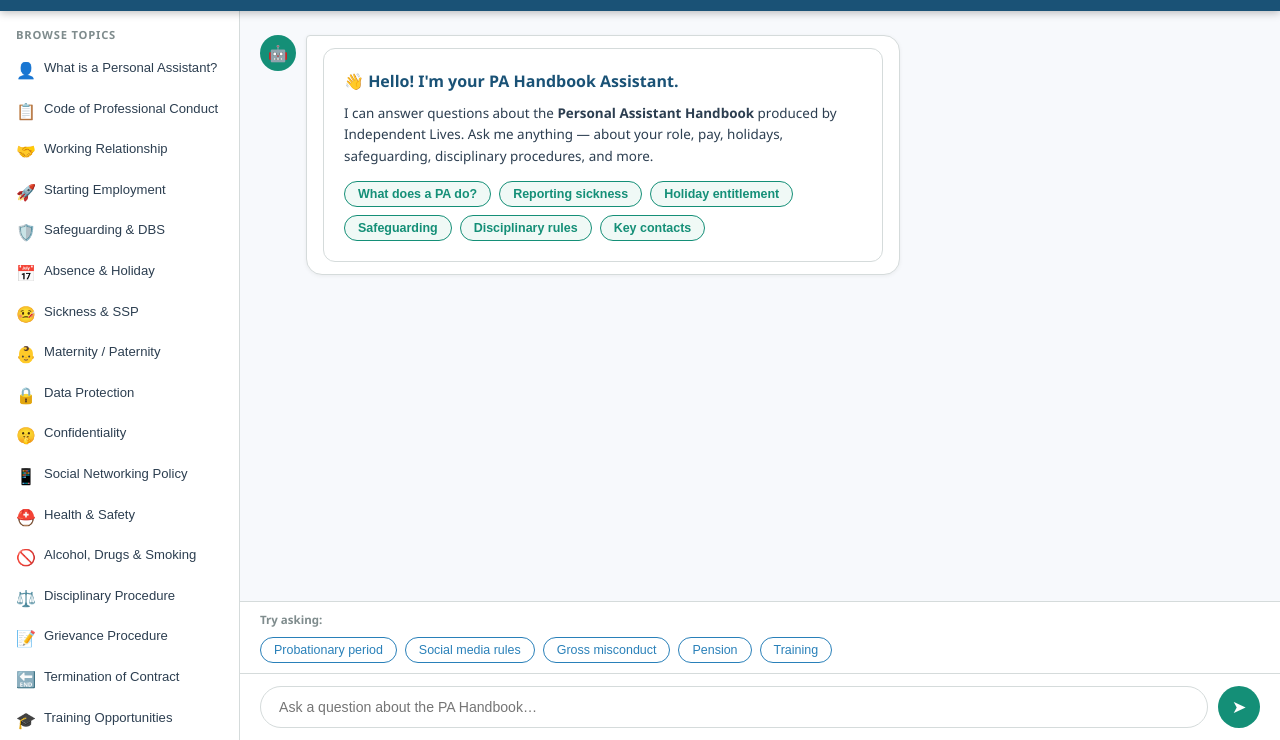
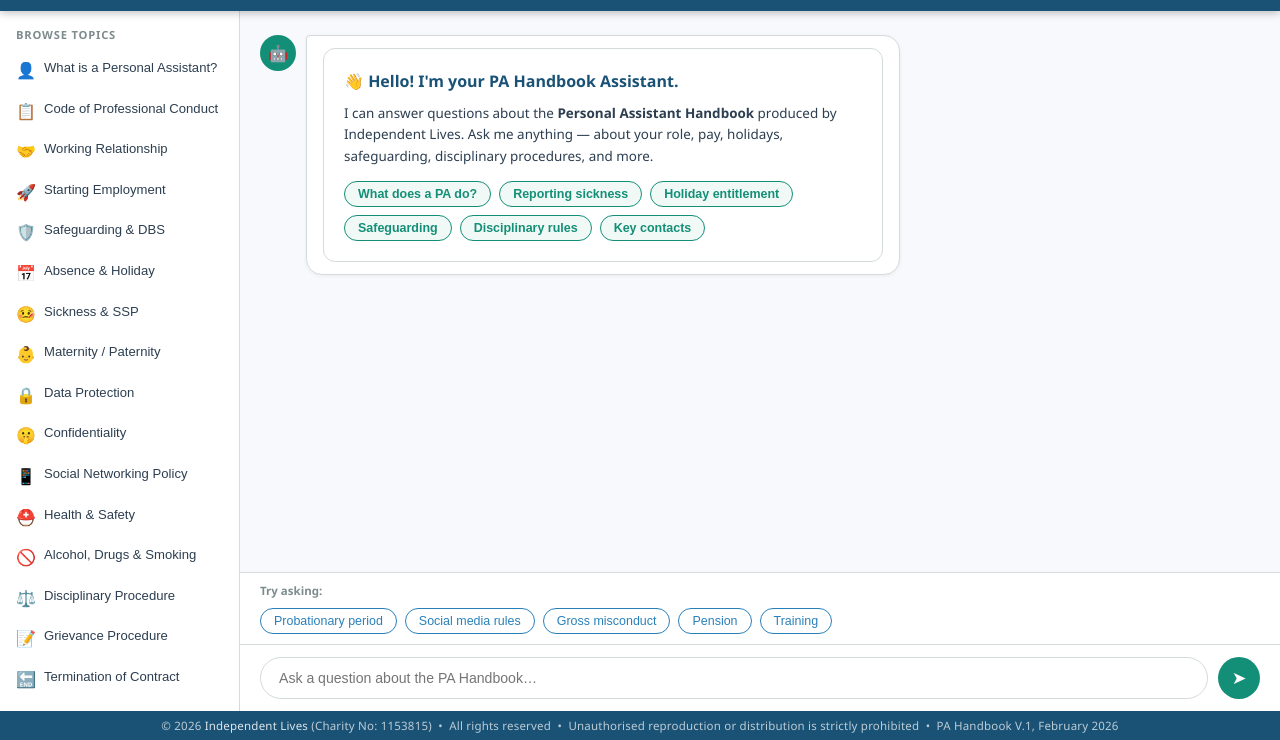
Before and after one commit to cherrysimmonds/PA-Handbook-2026, a plain HTML site: page index.html in a window 1280 px wide. Shown: the part 60-800 px from the top of the page. Drawn offline with Linux system fonts and the light colour scheme.

Commit message:
Add files via upload

```diff
--- a/index.html
+++ b/index.html
@@ -1,3 +1,16 @@
+<!--
+  PA Handbook Assistant
+  Copyright © 2026 Independent Lives (Charity No: 1153815)
+  All rights reserved.
+
+  This software, including all content, design and source code, is the
+  intellectual property of Independent Lives. Unauthorised reproduction,
+  distribution or modification is strictly prohibited.
+
+  Independent Lives, Ground Floor, Southfield House,
+  11 Liverpool Gardens, Worthing, West Sussex, BN11 1RY
+  info@independentlives.org | 01903 219482 | independentlives.org
+-->
 <!DOCTYPE html>
 <html lang="en">
 <head>
@@ -293,6 +306,21 @@
     @media (max-width: 640px) {
       aside { display: none; }
     }
+
+    /* ── Copyright footer ── */
+    .copyright-bar {
+      background: var(--brand-blue);
+      color: rgba(255,255,255,0.7);
+      font-size: .72rem;
+      text-align: center;
+      padding: 7px 16px;
+      letter-spacing: .2px;
+    }
+    .copyright-bar a {
+      color: rgba(255,255,255,0.85);
+      text-decoration: none;
+    }
+    .copyright-bar a:hover { text-decoration: underline; }
   </style>
 </head>
 <body>
@@ -923,5 +951,14 @@ document.getElementById('user-input').addEventListener('keydown', e => {
   if (e.key === 'Enter') handleSend();
 });
 </script>
+
+<!-- Copyright footer -->
+<div class="copyright-bar">
+  &copy; 2026 <a href="https://www.independentlives.org" target="_blank" rel="noopener">Independent Lives</a> (Charity No: 1153815) &nbsp;&bull;&nbsp;
+  All rights reserved &nbsp;&bull;&nbsp;
+  Unauthorised reproduction or distribution is strictly prohibited &nbsp;&bull;&nbsp;
+  PA Handbook V.1, February 2026
+</div>
+
 </body>
 </html>
```
Also changed, not shown: 1 other file.
